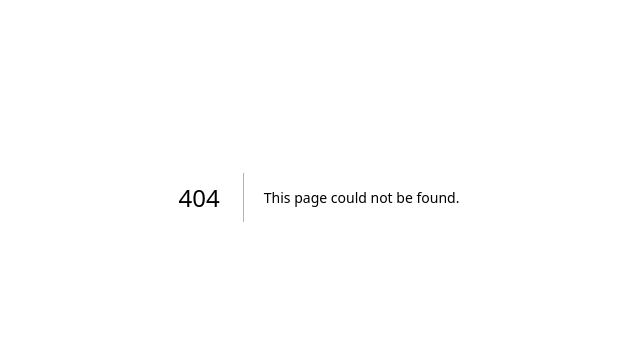
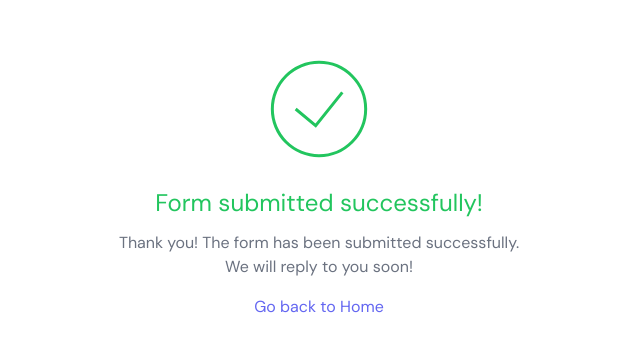
Before and after one commit to nazmuldipu/meshllo, a Next.js app: page /success in a window 1280 px wide. Before the commit this address had no page. Shown: the part 203-554 px from the top of the page, without its empty margins (321-961 px from the left). Built offline with nearby package versions, Linux system fonts and the light colour scheme.

Commit message:
fix: form submission added

```diff
--- a/src/components/templates/contactUs.tsx
+++ b/src/components/templates/contactUs.tsx
@@ -12,6 +12,10 @@ import LogoIcon from "../icons/LogoIcon";
 
 const ContactUs = () => {
   const data = Data.contactUs;
+
+  const access_key = process.env.NEXT_PUBLIC_FORM_ACCESS_KEY;
+  const replyto = process.env.NEXT_PUBLIC_FORM_REPLY_TO;
+  const redirect = process.env.NEXT_PUBLIC_FORM_REDIRECT_URL;
 
   const getIcon = (icon: string) => {
     switch (icon) {
@@ -90,7 +94,8 @@ const ContactUs = () => {
           </div>
         </div>
         <form
-          action=""
+          action="https://api.web3forms.com/submit"
+          method="POST"
           className="order-1 md:order-2 bg-white rounded-2xl p-4 md:p-10 text-main-text font-light lg:col-span-3 xl:col-span-1"
         >
           <SVGIcon
@@ -99,6 +104,21 @@ const ContactUs = () => {
             width={220}
             pathClassName="text-secondary-text"
           />
+          <input type="hidden" name="access_key" value={access_key} />
+          <input
+            type="hidden"
+            name="subject"
+            value="New Contact Form Submission"
+          />
+          <input type="hidden" name="from_name" value="Meshllo contact form" />
+          <input type="hidden" name="replyto" value={replyto} />
+          <input
+            type="checkbox"
+            name="botcheck"
+            id=""
+            style={{ display: "none" }}
+          />
+          <input type="hidden" name="redirect" value={redirect} />
           <div className="grid md:grid-cols-2 gap-4 md:gap-14 py-4 md:py-10">
             {data.form.map((item, index) => (
               <div
@@ -137,6 +157,8 @@ const ContactUs = () => {
                   )}
                   {item.type === "textarea" && (
                     <textarea
+                      name={item.name}
+                      id={item.name}
                       className="block w-full border-b p-2 text-accent-text"
                       rows={2}
                       style={{ resize: "none" }}
--- /dev/null
+++ b/src/pages/success.tsx
@@ -0,0 +1,41 @@
+import Link from "next/link";
+
+const SuccessFormSubmission = () => {
+  return (
+    <div className="flex justify-center h-screen bg-white dark:bg-transparent">
+      <div className="flex flex-col items-center justify-center text-center rounded-md px-4 font-sans">
+        <svg
+          width="100"
+          height="100"
+          className="text-green-500 dark:text-green-300"
+          viewBox="0 0 100 100"
+          fill="none"
+          xmlns="http://www.w3.org/2000/svg"
+        >
+          <path
+            d="M26.6666 50L46.6666 66.6667L73.3333 33.3333M50 96.6667C43.8716 96.6667 37.8033 95.4596 32.1414 93.1144C26.4796 90.7692 21.3351 87.3317 17.0017 82.9983C12.6683 78.6649 9.23082 73.5204 6.8856 67.8586C4.54038 62.1967 3.33331 56.1283 3.33331 50C3.33331 43.8716 4.54038 37.8033 6.8856 32.1414C9.23082 26.4796 12.6683 21.3351 17.0017 17.0017C21.3351 12.6683 26.4796 9.23084 32.1414 6.88562C37.8033 4.5404 43.8716 3.33333 50 3.33333C62.3767 3.33333 74.2466 8.24998 82.9983 17.0017C91.75 25.7534 96.6666 37.6232 96.6666 50C96.6666 62.3768 91.75 74.2466 82.9983 82.9983C74.2466 91.75 62.3767 96.6667 50 96.6667Z"
+            stroke="currentColor"
+            stroke-width="3"
+          ></path>
+        </svg>
+        <h3 className="text-2xl text-green-500 dark:text-green-300 pt-7">
+          Form submitted successfully!
+        </h3>
+        <p className="max-w-md pt-3 text-gray-500 dark:text-gray-300 md:px-3">
+          Thank you! The form has been submitted successfully. We will reply to
+          you soon!
+        </p>
+        <div className="text-center py-4">
+          <Link
+            href="/"
+            className="mt-5 text-indigo-500 hover:underline dark:text-white focus:outline-none"
+          >
+            Go back to Home
+          </Link>
+        </div>
+      </div>
+    </div>
+  );
+};
+
+export default SuccessFormSubmission;
```
Also changed, not shown: 1 other file (tests, documents, lock files or other folders).
